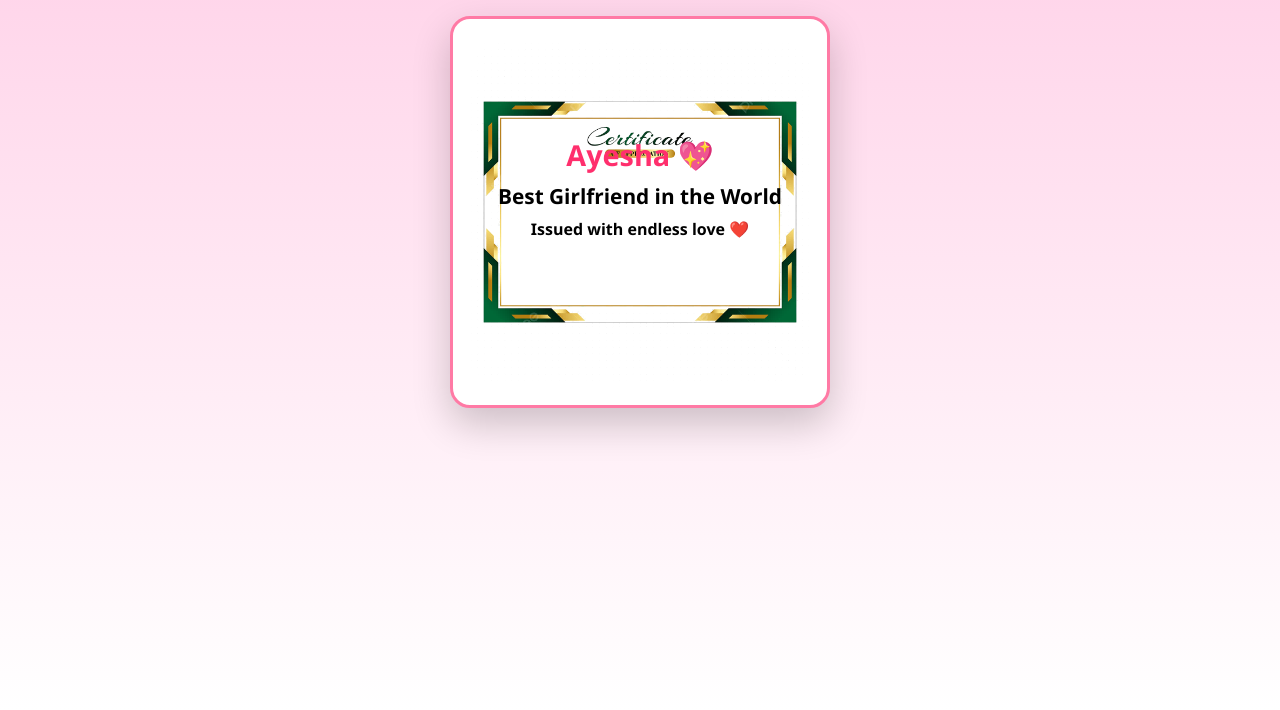
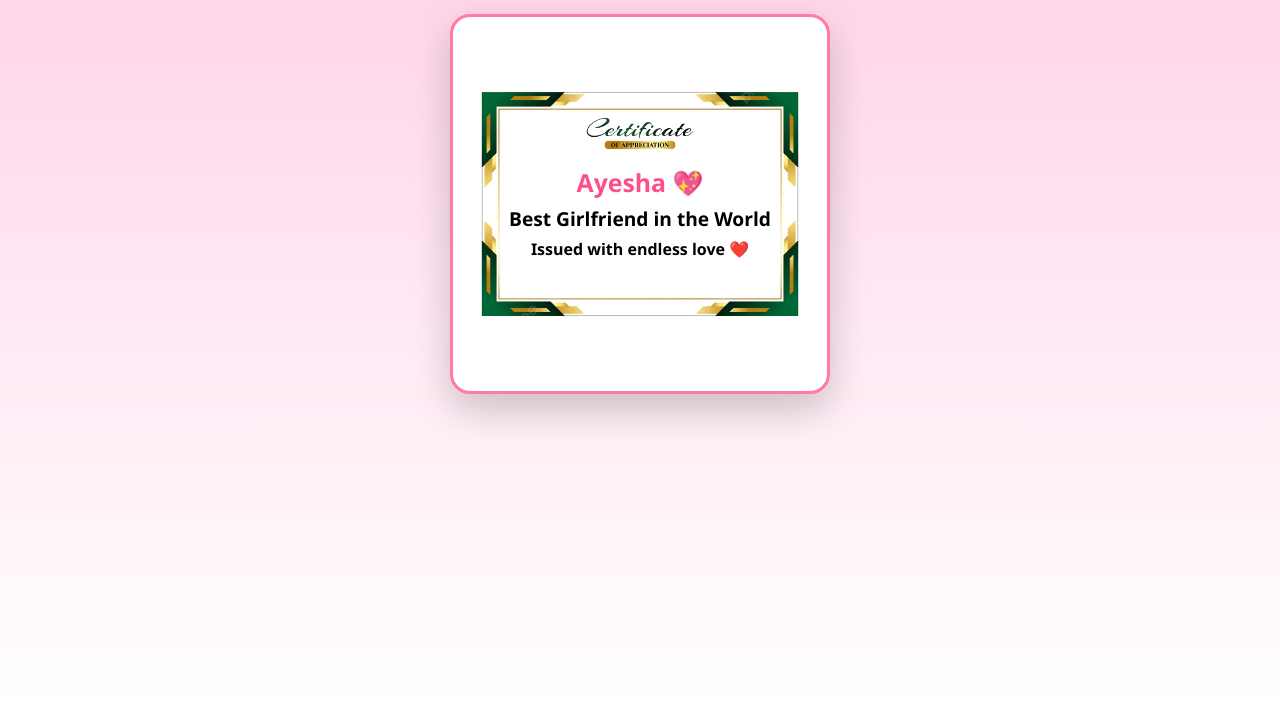
Before and after one commit to uzairrulani3/Love-web, a plain HTML site: page certificate.html in a window 1280 px wide. Shown: the part 90-800 px from the top of the page. Drawn offline with Linux system fonts and the light colour scheme.

Commit message:
Update style.css

```diff
--- a/style.css
+++ b/style.css
@@ -12,11 +12,11 @@ body {
   justify-content: center;
 }
 
-/* Main page container */
+/* Main Page Container */
 .page {
   width: 100%;
   min-height: 100vh;
-  padding: 24px 18px 60px;
+  padding: 22px 16px 60px;
   text-align: center;
   display: flex;
   flex-direction: column;
@@ -36,7 +36,7 @@ h2 {
   margin-bottom: 12px;
 }
 
-/* Romantic text */
+/* Romantic Text */
 .romantic {
   font-size: 1.1rem;
   color: #ff4f8b;
@@ -44,7 +44,7 @@ h2 {
   margin-top: 12px;
 }
 
-/* Cards */
+/* Card */
 .card {
   background: #fff;
   border-radius: 22px;
@@ -76,7 +76,7 @@ button {
   box-shadow: 0 8px 18px rgba(0,0,0,.25);
 }
 
-/* Gift grid */
+/* Gift Grid */
 .gift-grid {
   display: grid;
   grid-template-columns: repeat(2, 1fr);
@@ -95,37 +95,17 @@ button {
   transform: scale(0.92);
 }
 
-/* Certificate */
-.certificate {
-  background: #fff;
-  border-radius: 20px;
-  padding: 24px 18px;
-  box-shadow: 0 16px 38px rgba(0,0,0,.2);
-  border: 3px solid #ff7aa5;
-  margin-top: 18px;
-  width: 92%;
-  max-width: 380px;
-}
-
-.certificate h2 {
-  font-size: 2.1rem;
-  color: #ff2f6d;
-}
-
-.certificate p {
-  font-size: 1.15rem;
-  margin-top: 10px;
-}
-
-/* Miss You photo frame */
+/* Miss You Photo Frame */
 .photo-strip {
   background: #fff;
   border-radius: 24px;
-  padding: 16px;
+  padding: 14px;
   box-shadow: 0 14px 28px rgba(0,0,0,.15);
   display: flex;
   gap: 12px;
   justify-content: center;
+  width: 92%;
+  max-width: 380px;
 }
 
 .photo-strip img {
@@ -136,37 +116,48 @@ button {
   background: linear-gradient(135deg, #ffd1e8, #fff);
 }
 
+/* Certificate Container */
 .certificate {
   position: relative;
+  background: #fff;
+  border-radius: 20px;
+  padding: 16px;
+  box-shadow: 0 16px 38px rgba(0,0,0,.2);
+  border: 3px solid #ff7aa5;
+  margin-top: 18px;
+  width: 92%;
+  max-width: 380px;
 }
 
+/* Certificate Image */
 .cert-img {
   width: 100%;
-  border-radius: 16px;
+  border-radius: 14px;
 }
 
-/* Text overlay inside certificate */
+/* Text Overlay on Certificate */
 .cert-text {
   position: absolute;
-  top: 28%;
-  left: 10%;
-  width: 80%;
+  top: 38%;
+  left: 50%;
+  transform: translateX(-50%);
+  width: 72%;
   text-align: center;
   color: #000;
   font-weight: 600;
 }
 
-.cert-text p {
+.cert-text h2 {
+  font-size: 1.55rem;
   margin: 6px 0;
-  font-size: 1rem;
-}
-
-.cert-text h2 {
-  font-size: 1.8rem;
-  margin: 8px 0;
 }
 
 .cert-text h3 {
-  font-size: 1.3rem;
-  margin: 8px 0;
+  font-size: 1.2rem;
+  margin: 6px 0;
 }
+
+.cert-text p {
+  font-size: 1rem;
+  margin: 6px 0;
+}
```
